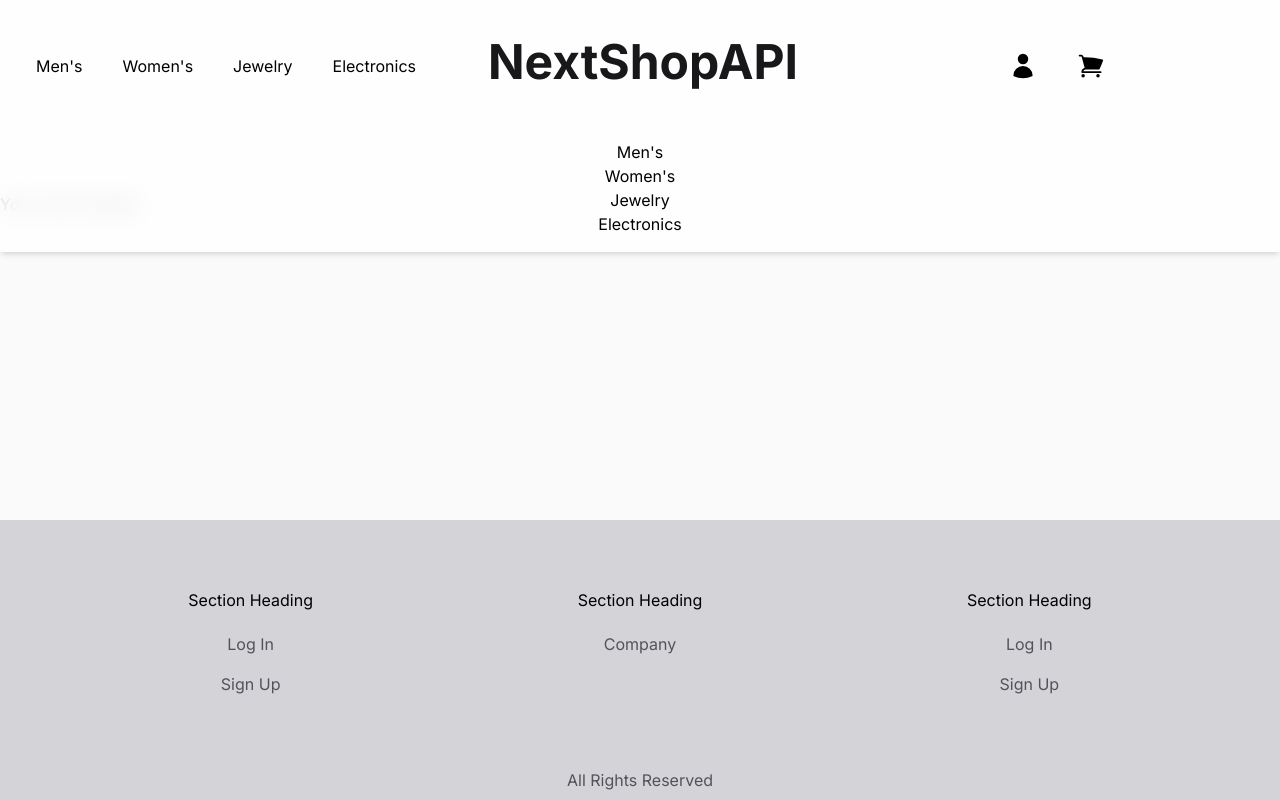
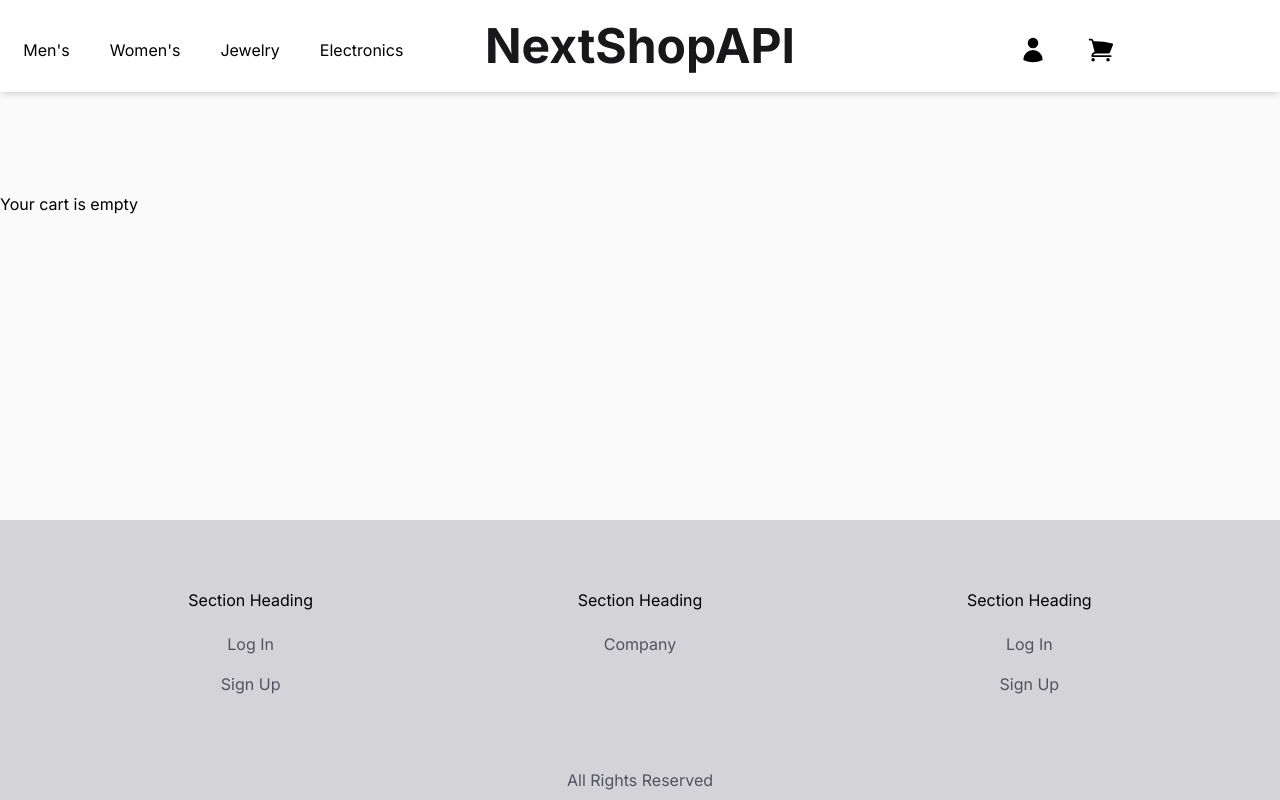
Before and after one commit to norristown/nextshop, a Next.js app: page /cart in a window 1280 px wide. Built offline with nearby package versions, Linux system fonts and the light colour scheme; no server answers.

Commit message:
styling changes

```diff
--- a/src/app/components/Header.jsx
+++ b/src/app/components/Header.jsx
@@ -39,7 +39,7 @@ function Header() {
     },
   ];
 
-  const [navbarOpen, setNavbarOpen] = useState(true);
+  const [navbarOpen, setNavbarOpen] = useState(false);
   const pathname = usePathname();
   const { state } = useCart();
   const totalItems = state.products.reduce(
@@ -49,7 +49,7 @@ function Header() {
 
   return (
     <nav className="bg-white md:bg-white/80 backdrop-blur-md shadow-md w-full fixed top-0 left-0 right-0 z-10">
-      <div className="flex flex-wrap items-center justify-between p-4 mx-auto">
+      <div className="flex flex-wrap items-center justify-between p-4 md:p-0 mx-auto">
         <Link href={"/"} className="text-2xl md:hidden">
           <ArrowUpIcon className="h-10 w-10" />
         </Link>
```
